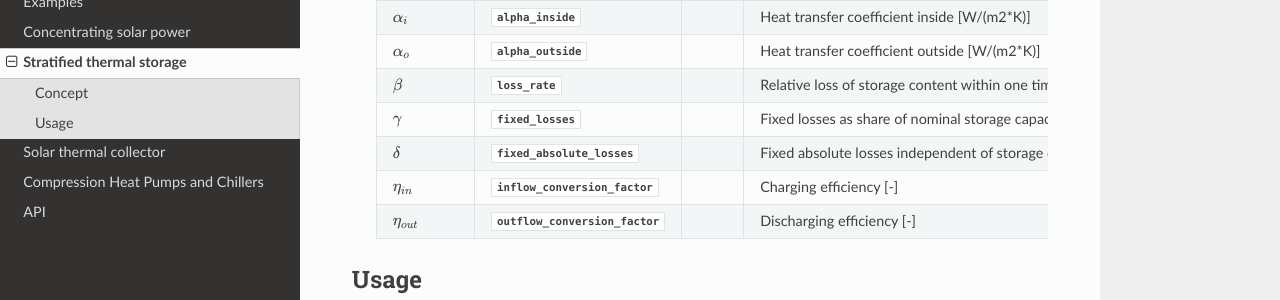
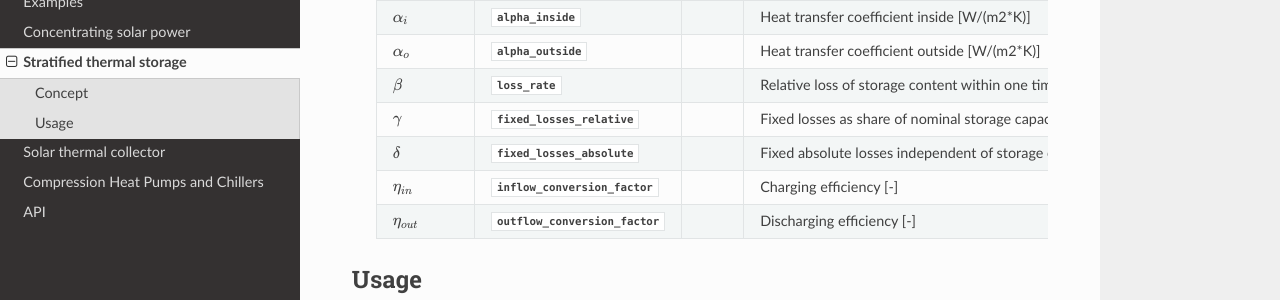
Before and after one commit to oemof/oemof-thermal, a Sphinx documentation site: the page built from docs/stratified_thermal_storage.rst, in a window 1280 px wide and 900 px high, scrolled down 1892 px. Shown: the part 147-447 px from the top of the window. Built offline with Sphinx 7.4.7 and the Read the Docs theme 2.0.0, drawn with Linux system fonts in a browser that asks for light colours; formulas are drawn with MathJax 3; pages that are not in the unit, such as notebooks, are missing from menus.

Commit message:
Correct attribute name in table

```diff
--- a/docs/stratified_thermal_storage.rst
+++ b/docs/stratified_thermal_storage.rst
@@ -116,11 +116,11 @@ These parameters are part of the stratified thermal storage:
                                                                          storage content
                                                                          within one timestep [-]
 
-    :math:`\gamma`            :py:obj:`fixed_losses`                     Fixed losses as share
+    :math:`\gamma`            :py:obj:`fixed_losses_relative`            Fixed losses as share
                                                                          of nominal storage
                                                                          capacity [-]
 
-    :math:`\delta`            :py:obj:`fixed_absolute_losses`            Fixed absolute losses
+    :math:`\delta`            :py:obj:`fixed_losses_absolute`            Fixed absolute losses
                                                                          independent of storage
                                                                          content or nominal
                                                                          storage capacity [MWh]
```
